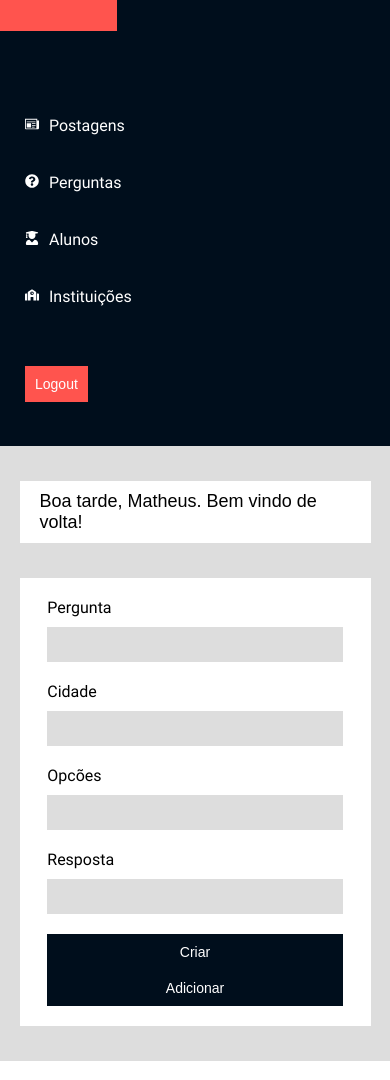
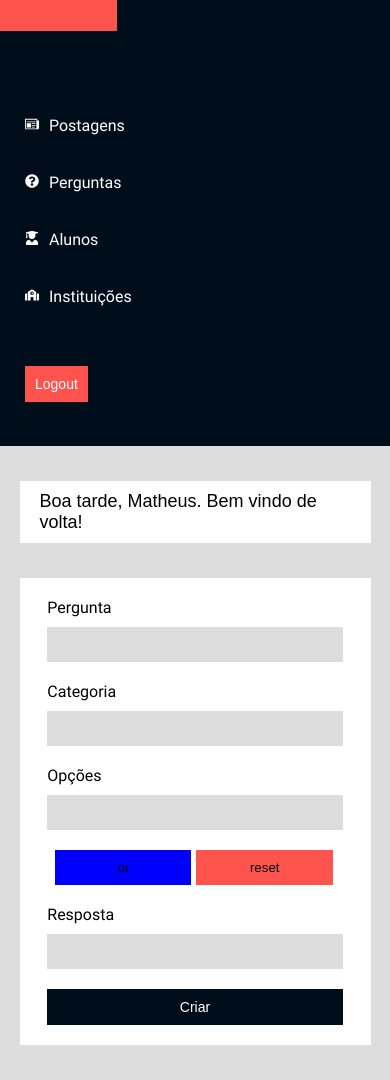
Before and after one commit to MatheusNunes1337/Astro, a React (Create React App) app: page /dashboard/create/question in a window 390 px wide. Built offline with nearby package versions, Linux system fonts and the light colour scheme.

Commit message:
métodos de options no formulário de questions concluidos

```diff
--- a/src/assets/css/dashboard.css
+++ b/src/assets/css/dashboard.css
@@ -155,12 +155,14 @@ div.content form div p {
     padding: 0px 20px;
 }
 
+div.content form input, form textarea, div.wysiwyg_field, div.question_options {
+    width: 80%;
+    margin: 7px 20px 18px 20px;
+}
 div.content form input, form textarea, div.wysiwyg_field {
     display: block;
     border: 1px solid #dddddd;
     background: #dddddd;
-    width: 80%;
-    margin: 7px 20px 18px 20px;
 }
 
 div.content form input, form textarea {
@@ -170,12 +172,11 @@ div.content form input, form textarea {
     transition: all 0.30s ease-in-out;
 }
 
-
 div.content form input {
     height: 35px;
 }
 
-div.content form button {
+div.content form button[type="submit"] {
     display: block;
     padding: 10px 18px;
     margin: 20px 20px 0px 20px;
@@ -185,12 +186,37 @@ div.content form button {
     color: white;
 }
 
-
 form input[type="text"]:focus, textarea:focus {
     box-shadow: 0 0 5px rgba(81, 203, 238, 1);
     border: 1px solid rgba(81, 203, 238, 1)
 }
 
+div.question_options {
+    height: auto;
+}
+
+form span.option {
+    display: inline-block;
+    width: 200px;
+    padding: 5px 10px;
+    overflow: hidden;
+    text-align: center;
+    text-overflow: ellipsis;
+    background-color: var(--bg-color);
+    margin: 0px 5px 5px 0px;
+}
+
+div.form-group #options_field {
+    display: inline-block;
+}
+
+button.optionsBtn {
+    background-color: var(--secundary-color);
+    border: none;
+    padding: 10px;
+    margin-right: 10px;
+    display: inline-block;
+}
 
 
 
@@ -223,7 +249,7 @@ form input[type="text"]:focus, textarea:focus {
         width: 90%;
     }
 
-    div.content form input, form textarea, div.wysiwyg_field {
+    div.content form input, form textarea, div.wysiwyg_field, div.question_options {
         width: 95%;
         margin: 10px auto 20px auto;
     }
@@ -234,8 +260,25 @@ form input[type="text"]:focus, textarea:focus {
         margin: 0px auto;
     }
 
-    div.content form button {
+    div.content form button[type="submit"] {
         width: 95%;
         margin: 0 auto;
     }
+
+    div.form-group #options_field {
+        display: block;
+    }
+
+    button.optionsBtn {
+        width: 44%;
+    }
+
+    button.optionsBtn:first-of-type {
+        background-color: blue;
+        margin: 0px 5px 0px 15px;
+    }
+
+    form span.option {
+        width: 140px;
+    }
 }
--- a/src/components/dashboard/formInstituicao.js
+++ b/src/components/dashboard/formInstituicao.js
@@ -27,7 +27,7 @@ export default function Instituicao() {
               <p>E-mail do responsavel</p>
               <input type="email" name="email_resp"/>
           </div>
-          <button type="submit">Enviar</button>
+          <button type="submit">Criar</button>
       </form>
   );
 }
--- a/src/components/dashboard/formQuestion.js
+++ b/src/components/dashboard/formQuestion.js
@@ -8,14 +8,20 @@ import '../../assets/css/dashboard.css';
 
 
 export default function Question() {
-	 let [options, setOptions] = useState('')
+	 let [options, setOptions] = useState([])
 
 
 
-  function setOption() {
+  function addOption() {
     let option = document.getElementById('options_field').value;
-    console.log(option)
+    console.log('option:' ,option)
+    setOptions(options => [...options, option])
   }
+
+  function resetOptions() {
+      setOptions([])
+  }
+
 
   return (
       <form name="question">
@@ -24,19 +30,25 @@ export default function Question() {
               <input type="text" name="question"/>
           </div>
           <div className="form-group">
-              <p>Cidade</p>
+              <p>Categoria</p>
               <input type="text" name="category"/>
           </div>
           <div className="form-group">
-              <p>Opcões</p>
+              <p>Opções</p>
               <input type="text" name="option" id="options_field"/>
+              <button type="button" className="optionsBtn" onClick={addOption}>oi</button>
+              <button type="button" className="optionsBtn" onClick={resetOptions}>reset</button>
+          </div>
+          <div className="question_options">
+              {options.map((option, i) =>
+                <span className="option" key={i}>{ option }</span>
+              )}
           </div>
           <div className="form-group">
               <p>Resposta</p>
               <input type="text" name="answer"/>
           </div>
           <button type="submit">Criar</button>
-          <button type="button" onClick={setOption}>Adicionar</button>
       </form>
   );
 }
```
